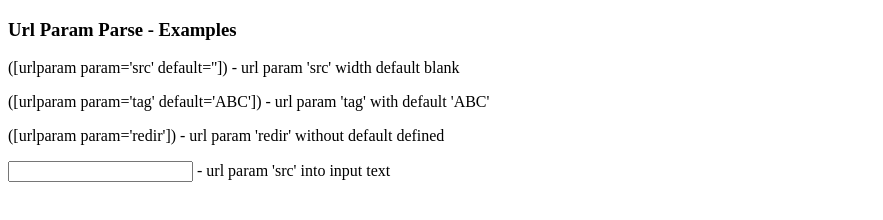
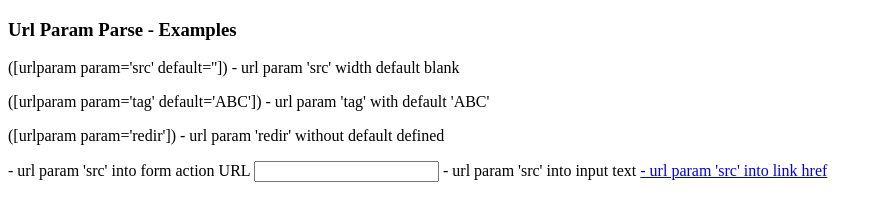
Before and after one commit to brunoahoffmann/urlparam-parse, a plain HTML site: page example.html in a window 1280 px wide. Shown: the whole page, without its empty margins (0-883 px from the left). Drawn offline with Linux system fonts and the light colour scheme.

Commit message:
new examples

```diff
--- a/example.html
+++ b/example.html
@@ -10,7 +10,11 @@
         <p>([urlparam param='tag' default='ABC']) - url param 'tag' with default 'ABC'</p>
         <p>([urlparam param='redir']) - url param 'redir' without default defined</p>
 
+        <form action="http://url_form/?src=[urlparam param='src' default='']"> - url param 'src' into form action URL
+
         <input type="text" value="[urlparam param='src' default='']" /> - url param 'src' into input text
+
+        <a href="http://url_link/?src=[urlparam param='src' default='']"> - url param 'src' into link href
 
         <script src="urlparam-parse.js" timeout="1000"></script>
     </body>
```
